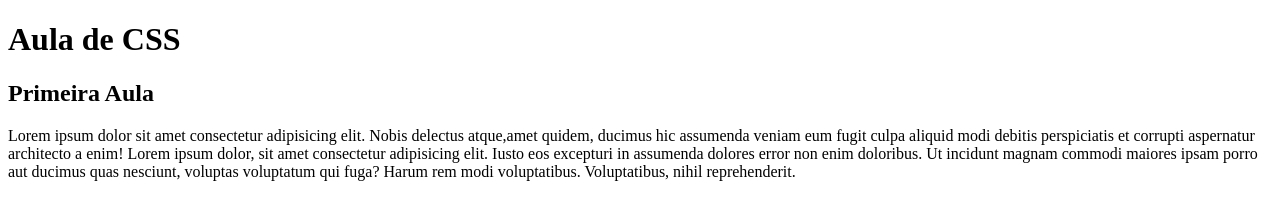
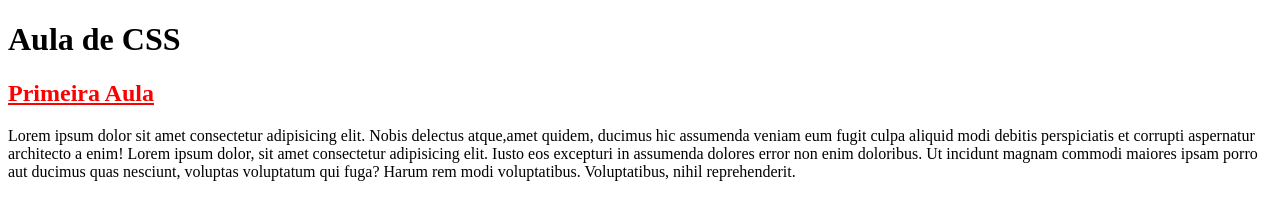
Before and after one commit to Rlasserre/html-basico-start-capgemini, a plain HTML site: page index.html in a window 1280 px wide. Drawn offline with Linux system fonts and the light colour scheme.

Commit message:
Update index.html

```diff
--- a/index.html
+++ b/index.html
@@ -7,6 +7,12 @@
 	<meta name="viewport" content="width=device-width, initial-scale=1.0">
 	<meta name="description" content="">
 	<title>Start-Capgemini CSS1</title>
+	<style>
+		h2 {
+			color: red;
+			text-decoration: underline;
+		}
+	</style>
 </head>
 
 <body>
```
